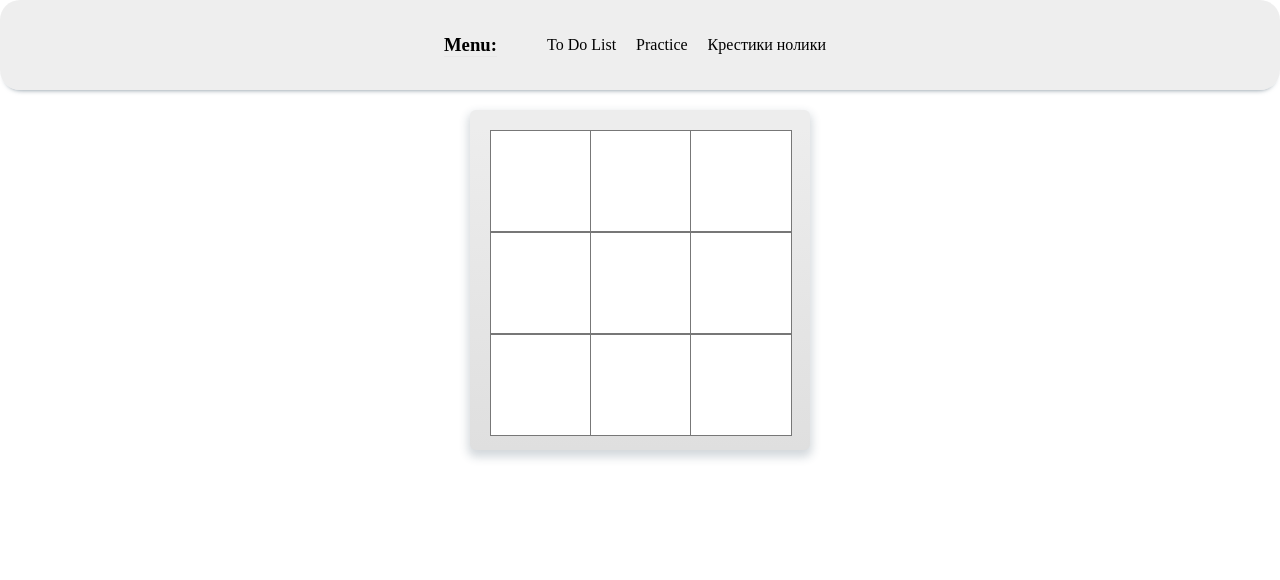
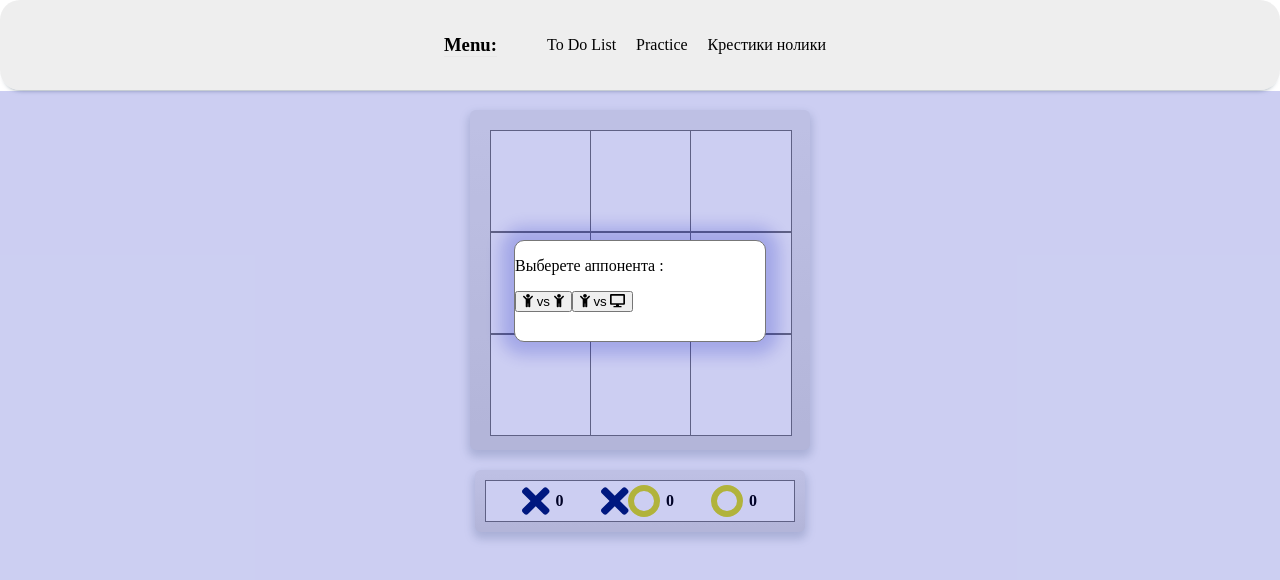
Before and after one commit to Shlkirill/react-practice, a React (Create React App) app: page /tic_tac_toe in a window 1280 px wide. Shown: the top 580 px of the page. Built offline with nearby package versions, Linux system fonts and the light colour scheme; a web font is replaced by a local one.

Commit message:
'desktopBot1'

```diff
--- a/src/components/TicTacToe/TicTac/TicTacToe.jsx
+++ b/src/components/TicTacToe/TicTac/TicTacToe.jsx
@@ -1,12 +1,14 @@
 import React, { useEffect, useState } from 'react'
 import styles from './TicTacToe.module.css'
 import { FontAwesomeIcon } from '@fortawesome/react-fontawesome'
-import { faTimes } from '@fortawesome/free-solid-svg-icons'
-import { useTransition, animated } from 'react-spring'
+import { faChild, faDesktop, faTimes } from '@fortawesome/free-solid-svg-icons'
 import { Transition } from 'react-spring/renderprops'
+import Counter from '../TicTacToe_Counter/Counter'
 
 let times = <FontAwesomeIcon className={styles.times} icon={faTimes} />
 let circle = <div className={styles.circle}></div>
+let child = <FontAwesomeIcon className={styles.child} icon={faChild} />
+let desktop = <FontAwesomeIcon className={styles.desktop} icon={faDesktop} />
 
 let winningCombination = [[1, 2, 3], [4, 5, 6], [7, 8, 9], [1, 4, 7], [2, 5, 8], [3, 6, 9], [1, 5, 9], [3, 5, 7]]
 
@@ -21,6 +23,7 @@ const TikTakToe = () => {
     { id: 8, times: false, circle: false },
     { id: 9, times: false, circle: false }]
 
+    let countValue = { times: 0, circle: 0, draw: 0 }
 
     let [state, setState] = useState(stateArr);
     let [priorityCircle, setPriorityCircle] = useState(false);
@@ -31,15 +34,18 @@ const TikTakToe = () => {
     let [drawIndicator, setDrawIndicator] = useState(false);
     let [winnerID, setWinnerID] = useState(null);
     let [winnerForm, setWinnerForm] = useState('');
+    let [count, setCount] = useState(countValue);
+    let [opponentChoosingDisplay, setOpponentChoosingDisplay] = useState(true)
+    let [opponentDesktop, setOpponentDesktop] = useState(false)
 
-console.log(winnerForm)
+
     useEffect(() => {
-        if (combinationO.length >= 3) { victoryCheck() }
+        if (combinationX.length >= 3) victoryCheck()
+    }, [combinationX])
+    useEffect(() => {
+        if (combinationO.length >= 3) victoryCheck()
     }, [combinationO])
 
-    useEffect(() => {
-        if (combinationX.length >= 3) { victoryCheck() }
-    }, [combinationX])
 
     let clearFild = () => {
         setTimeout(() => {
@@ -72,7 +78,9 @@ console.log(winnerForm)
                 setWinnerIndicator(true)
                 setWinnerID(index)
                 clearFild()
-                setWinnerForm(priorityCircle ? 'times':'circle')
+                setWinnerForm(priorityCircle ? 'times' : 'circle')
+                priorityCircle ? setCount({ ...count, times: count.times + 1 }) :
+                    setCount({ ...count, circle: count.circle + 1 })
                 finish = true
             }
             winnerX = 0;
@@ -83,13 +91,14 @@ console.log(winnerForm)
             clearFild()
             setWinnerIndicator(true)
             setDrawIndicator(true)
+            setCount({ ...count, draw: count.draw + 1 })
         }
 
     }
 
     let onClickZone = (e) => {
         if (winnerIndicator) return
-
+        console.log(e.target)
         state.map(item => {
             if (e.target.id == item.id && item.times == false && item.circle == false) {
                 if (priorityCircle) {
@@ -105,25 +114,48 @@ console.log(winnerForm)
             return item
         })
     }
+    let onClickZoneVSDesktop = (e) => {
+        if (winnerIndicator) return
+        let whileValue = true;
+
+        state.map(item => {
+            if (e.target.id == item.id && item.times == false && item.circle == false) {
+                item.times = true
+                setCombinationX([...combinationX, item.id])
+                setPriorityCircle(true)
+                console.log(combinationO.length, combinationX.length)
+                while (whileValue) {
+                    let randomId = Math.floor(1 + Math.random() * (9 + 1 - 1)) + ""
+                    state.map(item =>{
+                        if (randomId == item.id && item.times == false && item.circle == false) {
+                            item.circle = true
+                            setCombinationO([...combinationO, item.id])
+                            setPriorityCircle(false)
+                            whileValue = false
+                        }
+                        if (combinationO.length + combinationX.length == 8) whileValue = false
+                    })
+                }
+            }
+            return item
+        })
+    }
+    const onOpponentChoosing = (e) => {
+        if (e.currentTarget.dataset.opponent == 'desktop') setOpponentDesktop(true)
+        setOpponentChoosingDisplay(false)
+    }
+    console.log(priorityCircle)
     let renderState = state.map(item => {
         return (
-            <div className={styles.zone + " " + (winnerIndicator && styles.zoneWiner)} id={item.id} key={item.id} onClick={onClickZone}>
-                <Transition
-                    items={item.times}
-                    from={{ opacity: 0 }}
-                    enter={{ opacity: 1 }}>
-                    {show => show && (props => <div style={props}>{times}</div>)}
-                </Transition>
-                <Transition
-                    items={item.circle}
-                    from={{ opacity: 0 }}
-                    enter={{ opacity: 1 }}>
-                    {show => show && (props => <div style={props}>{circle}</div>)}
-                </Transition>
+            <div className={styles.zone + " " + (winnerIndicator && styles.zoneWiner)} id={item.id}
+                key={item.id} onClick={opponentDesktop ? onClickZoneVSDesktop : onClickZone}>
+                {item.times && times}
+                {item.circle && circle}
             </div>
         )
     })
     return (
+        <div>
             <div className={styles.container}>
                 <div className={styles.tikTakToe_wrapper}>
                     <Transition
@@ -155,8 +187,8 @@ console.log(winnerForm)
                                 : props => <div style={props} className={styles.winner_container}>
                                     {!drawIndicator ?
                                         <div>
-                                        <div className={styles.winner_icon}>{(winnerForm == 'times' &&  times) || (winnerForm == 'circle' && circle)}</div>
-                                        <p className={(winnerForm == 'times' &&  styles.winner_textTimes) || (winnerForm == 'circle' && styles.winner_textCircle)}>{winnerForm !== '' && "ПОБЕДИТЕЛЬ!"}</p>
+                                            <div className={styles.winner_icon}>{(winnerForm == 'times' && times) || (winnerForm == 'circle' && circle)}</div>
+                                            <p className={(winnerForm == 'times' && styles.winner_textTimes) || (winnerForm == 'circle' && styles.winner_textCircle)}>{winnerForm !== '' && "ПОБЕДИТЕЛЬ!"}</p>
                                         </div> :
                                         <div>
                                             <div className={styles.draw_icon} >
@@ -167,42 +199,18 @@ console.log(winnerForm)
                                     }
                                 </div>}
                     </Transition>
-
-                {/* {!winnerIndicatorTwo ?
-                    <div className={styles.tikTakToe}>
-                        {renderState}
-                        <div className={styles.allLineWrapper + " " + (winnerID == null && styles.allLineHide)}>
-                            <div className={styles.winLineHorizontal_wrapper}>
-                                <div className={styles.lineHorizontal + " " + (winnerID == 0 && (priorityCircle ? styles.lineHideBlue : styles.lineHideYellow))}></div>
-                                <div className={styles.lineHorizontal + " " + (winnerID == 1 && (priorityCircle ? styles.lineHideBlue : styles.lineHideYellow))}></div>
-                                <div className={styles.lineHorizontal + " " + (winnerID == 2 && (priorityCircle ? styles.lineHideBlue : styles.lineHideYellow))}></div>
-                            </div>
-                            <div className={styles.winLineVertical_wrapper}>
-                                <div className={styles.lineVertical + " " + (winnerID == 3 && (priorityCircle ? styles.lineHideBlue : styles.lineHideYellow))}></div>
-                                <div className={styles.lineVertical + " " + (winnerID == 4 && (priorityCircle ? styles.lineHideBlue : styles.lineHideYellow))}></div>
-                                <div className={styles.lineVertical + " " + (winnerID == 5 && (priorityCircle ? styles.lineHideBlue : styles.lineHideYellow))}></div>
-                            </div>
-                            <div className={styles.winLineDiagonal_wrapper}>
-                                <div className={styles.lineDiagonal_right + " " + (winnerID == 6 && (priorityCircle ? styles.lineHideBlue : styles.lineHideYellow))}></div>
-                                <div className={styles.lineDiagonal_left + " " + (winnerID == 7 && (priorityCircle ? styles.lineHideBlue : styles.lineHideYellow))}></div>
                 </div>
             </div>
-                    </div> :
-                    <div className={styles.winner_container}>
-                        {!drawIndicator ?
-                            <div>
-                                <div className={styles.winner_icon}>{priorityCircle ? times : circle}</div>
-                                <p className={priorityCircle ? styles.winner_textTimes : styles.winner_textCircle}>ПОБЕДИТЕЛЬ!</p>
-                            </div> :
-                            <div>
-                                <div className={styles.draw_icon} >
-                                    {times} {circle}
+            <Counter times={times} circle={circle} count={count} />
+            { opponentChoosingDisplay && <div className={styles.choosingOpponent_wrapper}>
+                <div className={styles.choosingOpponent_container}>
+                    <p>Выберете аппонента :</p>
+                    <div className={styles.choosingOpponent}>
+                        <button onClick={onOpponentChoosing} data-opponent={'child'}>{child} vs {child}</button>
+                        <button onClick={onOpponentChoosing} data-opponent={'desktop'}>{child} vs {desktop}</button>
                     </div>
-                                <p className={styles.draw_text}>НИЧЬЯ!</p>
                 </div>
-                        }
-                    </div>} */}
-            </div>
+            </div>}
         </div>
     )
 }
--- a/src/components/TicTacToe/TicTac/TicTacToe.module.css
+++ b/src/components/TicTacToe/TicTac/TicTacToe.module.css
@@ -108,11 +108,13 @@ position: relative;
     height: 50px;
     border: 13px solid rgb(221, 221, 26);
     border-radius: 50%;
+    animation: show-circle-times 500ms;
 }
 .times {
     font-size: 95px;
     font-weight: 100;
     color: rgb(0, 28, 112);
+    animation: show-circle-times 500ms;
 }
 .zoneWiner {
     border: 1px solid rgb(0, 0, 0);
@@ -154,6 +156,30 @@ position: relative;
     text-align: center;
     color: rgb(30, 95, 0);
 }
+.choosingOpponent_wrapper {
+    position: absolute;
+    top: 91px;
+    left: 0;
+    width: 100%;
+    height: 100%;
+    background-color: rgba(0, 13, 190, 0.2);
+}
+.choosingOpponent_container {
+    position: absolute;
+    width: 250px;
+    height: 100px;
+    background-color: #fff;
+    top:25%;
+    left:50%;
+    transform:translate(-50%, -50%);
+    border: 1px solid rgb(119, 119, 119);
+    border-radius: 10px;
+    box-shadow: 0px 0px 16px 13px rgba(0, 13, 190, 0.2);
+}
+
+
+
+
 
 @keyframes animated-horizontal {
     0%{
@@ -179,3 +205,11 @@ position: relative;
         height: 410px;
     }
 }
+@keyframes show-circle-times {
+    0%{
+        opacity: 0;
+    }
+    100%{
+        opacity: 1;
+    }
+}
--- /dev/null
+++ b/src/components/TicTacToe/TicTacToe_Counter/Counter.jsx
@@ -0,0 +1,18 @@
+import React from 'react'
+import styles from './Counter.module.css'
+
+const Counter = (props) => {
+    return (
+        <div className={styles.container}>
+            <div className={styles.wrapper}>
+                <div className={styles.counter}>
+                    <div className={styles.counterTimes}>{props.times} <span className={styles.value}>{props.count.times}</span></div>
+                    <div className={styles.counterDraw}>{props.times}{props.circle} <span className={styles.value}>{props.count.draw}</span></div>
+                    <div className={styles.counterCircle}>{props.circle} <span className={styles.value}>{props.count.circle}</span></div>
+                </div>
+            </div>
+        </div>
+    )
+}
+
+export default Counter
--- /dev/null
+++ b/src/components/TicTacToe/TicTacToe_Counter/Counter.module.css
@@ -0,0 +1,39 @@
+.wrapper {
+    margin: 0 auto;
+    margin-top: 20px;
+    width: 310px;
+    padding: 10px;
+    box-shadow:inset 0px 1px 0px 0px #ffffff;
+    box-shadow: 0px 5px 10px 2px rgba(34, 60, 80, 0.2);
+	background:linear-gradient(to bottom, #ededed 5%, #dfdfdf 100%);
+    background-color:#ededed;
+	border-radius:6px;
+}
+.counter, .counterTimes, .counterCircle,.counterDraw {
+    display: flex;
+    justify-content: center;
+    align-items: center;
+}
+.counter{
+    background-color:#ffffff;
+    border: 1px solid rgb(119, 119, 119);
+    justify-content: space-evenly
+}
+.counterTimes svg, .counterDraw svg{
+    font-size: 40px;
+}
+
+.counterCircle div, .counterDraw div {
+    width: 20px;
+    height: 20px;
+    border: 6px solid rgb(221, 221, 26);
+    border-radius: 50%;
+}
+
+.value {
+    font-size: 16px;
+    font-weight: bold;
+    margin-left: 5px;
+    width: 10px;
+    text-align: center;
+}
```
Also changed, not shown: 1 other file (tests, documents, lock files or other folders). Lines whose indentation alone changed are shown as unchanged.
